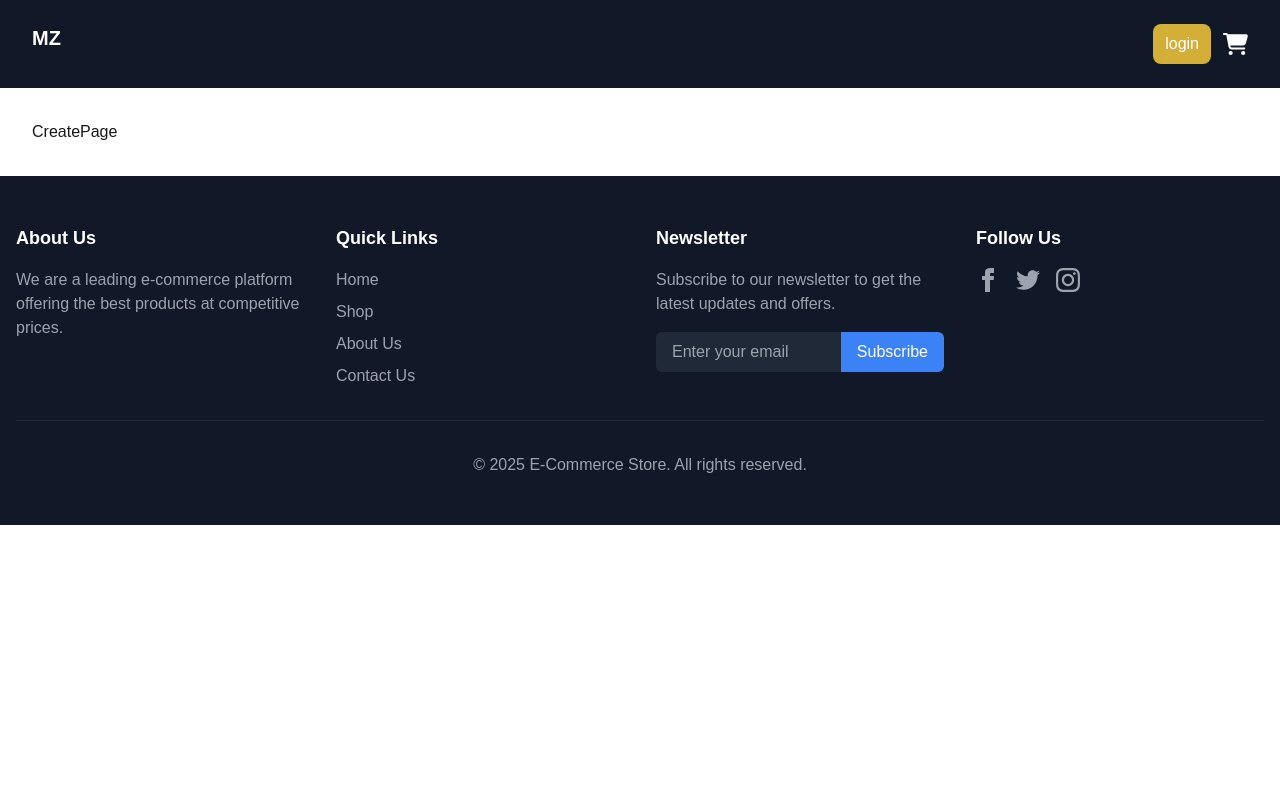
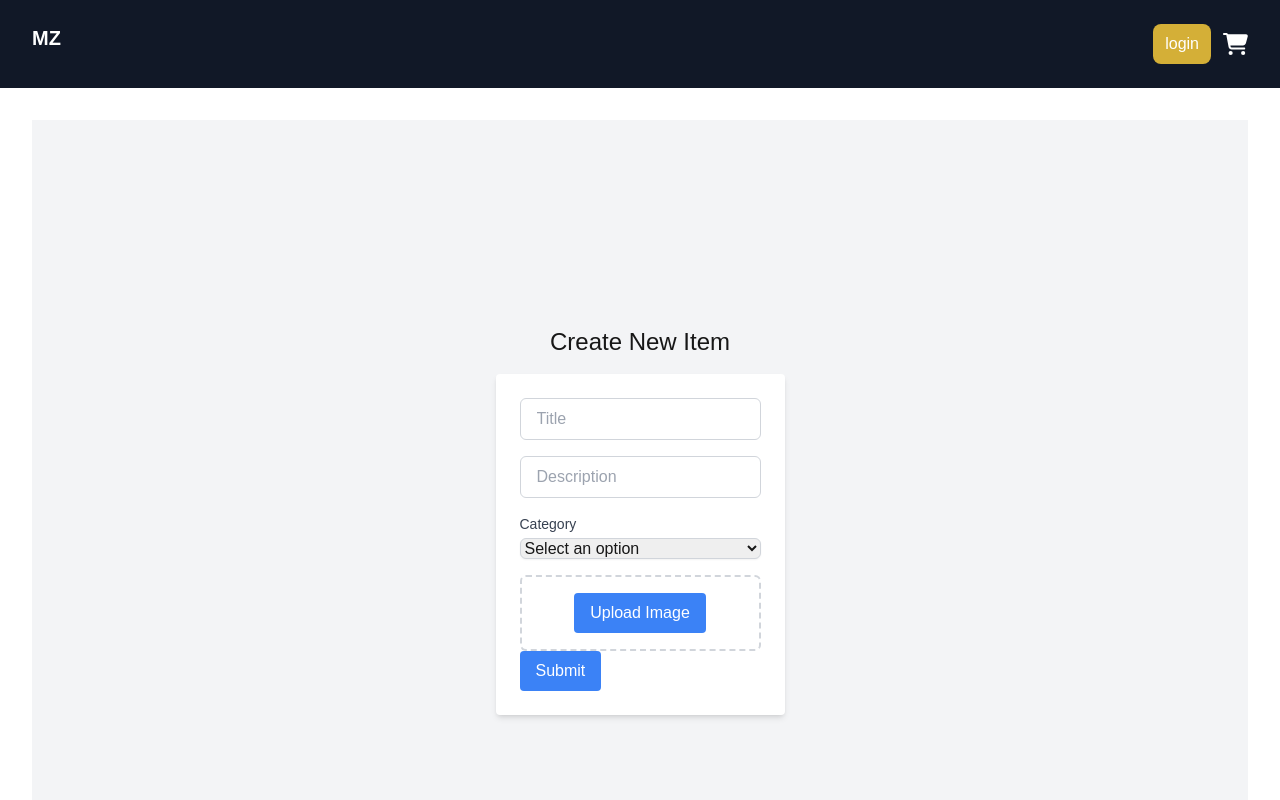
Before and after one commit to Merna-Zakaria/E-commerce_Nextjs, a Next.js app: page /products/create in a window 1280 px wide. Shown: the top 800 px of the page. Built offline with nearby package versions, Linux system fonts and the light colour scheme.

Commit message:
create shared form fields

```diff
--- /dev/null
+++ b/app/components/Shared/Dropdown/Dropdown.tsx
@@ -0,0 +1,38 @@
+import { ChangeEvent } from 'react';
+import React from 'react';
+
+interface Option {
+  value: string; // The actual value of the option
+  label: string; // The display label for the option
+}
+
+interface DropdownProps {
+    name: string;
+  options: Option[]; // Array of options for the dropdown
+  value: string; // Currently selected value
+  onChange: (e: ChangeEvent<HTMLSelectElement>) => void;// Function to call when the selection changes
+  label?: string; // Optional label for accessibility
+}
+
+const Dropdown: React.FC<DropdownProps> = ({ options, value, onChange, label }) => {
+  return (
+    <div className="relative">
+      {label && <label className="block text-sm font-medium text-gray-700 mb-1">{label}</label>}
+      <select
+        value={value}
+        // onChange={(e) => onChange(e.target.value)}
+        onChange={onChange}
+        className="block w-full border border-gray-300 rounded-md shadow-sm focus:outline-none focus:ring-2 focus:ring-blue-500 focus:border-blue-500 transition duration-150 ease-in-out"
+      >
+        <option value="" disabled>Select an option</option> {/* Placeholder option */}
+        {options.map((option) => (
+          <option key={option.value} value={option.value}>
+            {option.label}
+          </option>
+        ))}
+      </select>
+    </div>
+  );
+};
+
+export default Dropdown;
--- /dev/null
+++ b/app/components/Shared/ImageUpload/ImageUpload.tsx
@@ -0,0 +1,64 @@
+import React, { useState, ChangeEvent } from 'react';
+
+interface ImageUploadProps {
+  onUpload: (file: File) => void; // Callback when the image is successfully uploaded
+}
+
+const ImageUpload: React.FC<ImageUploadProps> = ({ onUpload }) => {
+  const [selectedImage, setSelectedImage] = useState<string | null>(null);
+  const [error, setError] = useState<string | null>(null);
+
+  const handleImageChange = (e: ChangeEvent<HTMLInputElement>) => {
+    const file = e.target.files?.[0];
+
+    if (file) {
+      // Checking for valid image types and size (optional)
+      const validImageTypes = ['image/jpeg', 'image/png', 'image/gif'];
+      if (!validImageTypes.includes(file.type)) {
+        setError('Please upload a valid image (JPEG, PNG, GIF).');
+        setSelectedImage(null);
+        return;
+      }
+
+      if (file.size > 5 * 1024 * 1024) { // 5MB max size
+        setError('File size must be less than 5MB.');
+        setSelectedImage(null);
+        return;
+      }
+
+      setError(null);
+      setSelectedImage(URL.createObjectURL(file)); // Set image preview
+      onUpload(file); // Call the onUpload prop with the selected file
+    }
+  };
+
+  return (
+    <div className="flex flex-col items-center justify-center bg-white border-2 border-gray-300 border-dashed rounded-md p-4">
+      <input
+        type="file"
+        accept="image/*"
+        onChange={handleImageChange}
+        className="hidden"
+        id="image-upload" // Linking the label to the input
+      />
+      <label
+        htmlFor="image-upload"
+        className="cursor-pointer bg-blue-500 text-white py-2 px-4 rounded hover:bg-blue-600 transition duration-150"
+      >
+        Upload Image
+      </label>
+      {selectedImage && (
+        <div className="mt-4">
+          <img
+            src={selectedImage}
+            alt="Preview"
+            className="rounded-md max-w-xs" // Styling the preview image
+          />
+        </div>
+      )}
+      {error && <p className="text-red-500 mt-2">{error}</p>} {/* Error message */}
+    </div>
+  );
+};
+
+export default ImageUpload;
--- /dev/null
+++ b/app/components/Shared/InputField/InputField.tsx
@@ -0,0 +1,24 @@
+import { ChangeEvent } from 'react';
+interface TextInputProps {
+    onChange: (e: ChangeEvent<HTMLInputElement>) => void;
+    placeholder?: string;
+    value?: string;
+    type?: string;
+    name: string;
+}
+
+const TextInput: React.FC<TextInputProps> = ({ placeholder, value, onChange, type = "text" }) => {
+    return (
+      <input
+        type={type}
+        placeholder={placeholder}
+        value={value}
+        onChange={onChange}
+        // className="border border-gray-300 rounded-md px-4 py-2 focus:outline-none focus:border-blue-500 focus:ring-1 focus:ring-blue-500 transition duration-150 ease-in-out"
+        className="border border-gray-300 rounded-md px-4 py-2 focus:outline-none focus:border-blue-500 focus:ring-1 focus:ring-blue-500 transition duration-150 ease-in-out resize-none" // Added resize-none for better control
+
+      />
+    );
+  };
+
+  export default TextInput;
--- a/app/products/create/page.tsx
+++ b/app/products/create/page.tsx
@@ -1,11 +1,84 @@
-import React from 'react'
+'use client'
+import { useState, ChangeEvent, FormEvent } from 'react';
+import TextInput from '../../components/Shared/InputField/InputField';
+import Dropdown from "../../components/Shared/Dropdown/Dropdown";
+import ImageUpload from "../../components/Shared/ImageUpload/ImageUpload";
 
-const CreatePage = () => {
-  return (
-    <div>
-      CreatePage
-    </div>
-  )
+interface FormData {
+  title: string;
+  description: string;
+  category: string;
 }
 
-export default CreatePage
+const CreatePage: React.FC = () => {
+  // State to hold input values
+  const [formData, setFormData] = useState<FormData>({
+    title: '',
+    description: '',
+    category: '',
+  });
+
+  const [uploadedFile, setUploadedFile] = useState<File | null>(null);
+
+  const handleUpload = (file: File) => {
+    setUploadedFile(file);
+    console.log('Uploaded file:', file); // You can implement further logic here, e.g., uploading to a server
+  };
+
+  // Handle input changes
+  const handleInputChange = (e: ChangeEvent<HTMLInputElement | HTMLSelectElement>) => {
+    const { name, value } = e.target;
+    setFormData({ ...formData, [name]: value });
+  };
+
+  // Handle form submission
+  const handleSubmit = (e: FormEvent) => {
+    e.preventDefault();
+    // Here you can handle the form submission, e.g., send the data to an API
+    console.log('Form submitted:', formData);
+    // Clear the form after submission (optional)
+    // setFormData({ title: '', description: '' });
+  };
+
+  return (
+    <div className="flex flex-col items-center justify-center min-h-screen bg-gray-100">
+      <h1 className="text-2xl mb-4">Create New Item</h1>
+      <form onSubmit={handleSubmit} className="bg-white p-6 rounded shadow-md">
+        <div className="mb-4">
+          <TextInput
+            name="title"
+            placeholder="Title"
+            value={formData.title}
+            onChange={handleInputChange}
+          />
+        </div>
+        <div className="mb-4">
+          <TextInput
+            name="description"
+            placeholder="Description"
+            value={formData.description}
+            onChange={handleInputChange}
+          />
+        </div>
+        <div className="mb-4">
+          <Dropdown
+          options={[]}
+          value={formData.description}
+          onChange={handleInputChange}
+           label={'Category'}
+           name={'category'}
+          />
+          </div>
+          <ImageUpload onUpload={handleUpload}/>
+        <button
+          type="submit"
+          className="bg-blue-500 text-white px-4 py-2 rounded hover:bg-blue-600 transition duration-150"
+        >
+          Submit
+        </button>
+      </form>
+    </div>
+  );
+};
+
+export default CreatePage;
```
